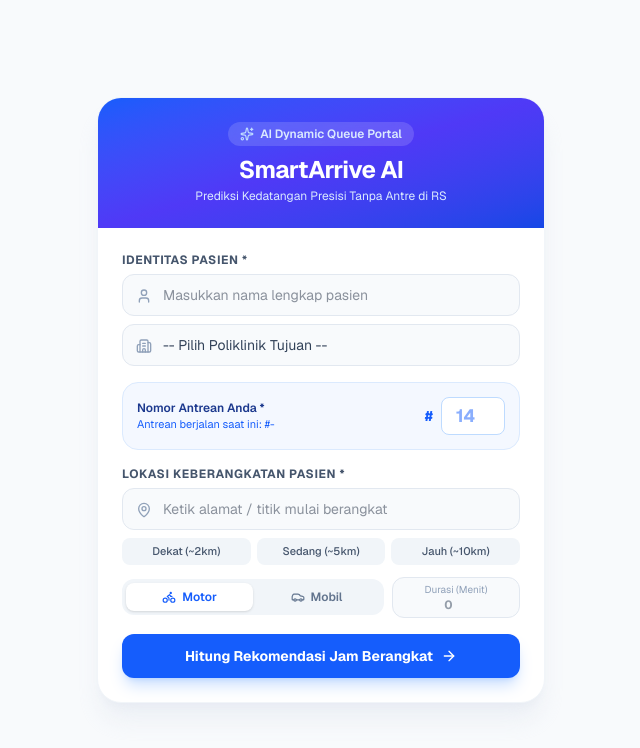
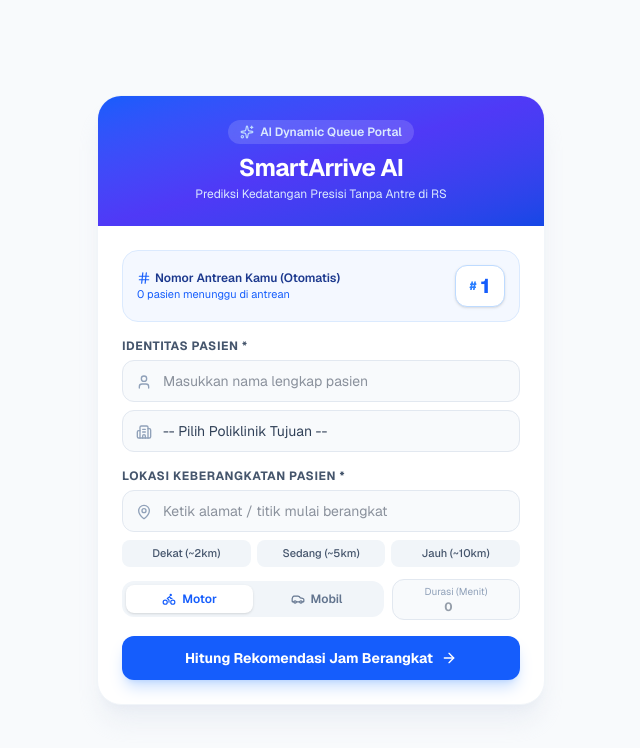
Before and after one commit to Dhil-Web/smart-queue-prototype, a Next.js app: page / in a window 1280 px wide. Shown: the top 748 px of the page, without its empty margins (319-959 px from the left). Built offline with nearby package versions, Linux system fonts and the light colour scheme; no server answers; the database is empty.

Commit message:
feat: antrean urut otomatis dari jumlah antrean database

```diff
--- a/app/page.tsx
+++ b/app/page.tsx
@@ -11,7 +11,8 @@ import {
   ChevronLeft,
   AlertCircle,
   Clock,
-  ArrowRight
+  ArrowRight,
+  Hash
 } from 'lucide-react';
 import { supabase } from '@/lib/supabase';
 
@@ -33,15 +34,17 @@ export default function PatientPage() {
   // State Form Pasien
   const [patientName, setPatientName] = useState('');
   const [selectedPoli, setSelectedPoli] = useState('');
-  const [userQueue, setUserQueue] = useState<number | ''>('');
   const [locationName, setLocationName] = useState('');
   const [travelMode, setTravelMode] = useState<'motor' | 'mobil'>('motor');
   const [travelTime, setTravelTime] = useState<number | ''>('');
+  const [assignedQueue, setAssignedQueue] = useState<number>(1);
   const [errorMessage, setErrorMessage] = useState('');
+  const [isSubmitting, setIsSubmitting] = useState(false);
 
-  const avgServiceTime = 5;
+  const avgServiceTime = 5; // 5 menit per pasien
   const [currentTime, setCurrentTime] = useState(new Date());
 
+  // Ambil Data Antrean dari Supabase
   const fetchQueues = async () => {
     const { data, error } = await supabase
       .from('queues')
@@ -56,6 +59,7 @@ export default function PatientPage() {
   useEffect(() => {
     fetchQueues();
 
+    // Dengar perubahan database secara Realtime
     const channel = supabase
       .channel('realtime_patient_queues')
       .on(
@@ -75,11 +79,18 @@ export default function PatientPage() {
     };
   }, []);
 
+  // Hitung nomor antrean berikutnya secara otomatis (Max Queue + 1)
+  const nextQueueNumber = queueList.length > 0
+    ? Math.max(...queueList.map((p) => p.queue_number)) + 1
+    : 1;
+
+  // Pasien yang sedang dilayani saat ini
   const activePatient = queueList.find((p) => p.status === 'in-progress');
   const currentQueueNum = activePatient
     ? activePatient.queue_number
     : (queueList.find((p) => p.status === 'waiting')?.queue_number || 0);
 
+  // Preset Jarak
   const handleLocationPreset = (preset: 'dekat' | 'sedang' | 'jauh') => {
     if (preset === 'dekat') {
       setLocationName('Area Sekitar RS (±2 km)');
@@ -93,18 +104,30 @@ export default function PatientPage() {
     }
   };
 
+  // Submit Registrasi Pasien
   const handlePatientSubmit = async (e: React.FormEvent) => {
     e.preventDefault();
     setErrorMessage('');
+    setIsSubmitting(true);
 
-    if (!patientName.trim() || !selectedPoli || !locationName.trim() || userQueue === '' || travelTime === '') {
+    if (!patientName.trim() || !selectedPoli || !locationName.trim() || travelTime === '') {
       setErrorMessage('Semua field wajib diisi.');
+      setIsSubmitting(false);
       return;
     }
 
+    // Ambil data antrean paling mutakhir sebelum insert untuk menghindari tabrakan nomor
+    const { data: latestData } = await supabase
+      .from('queues')
+      .select('queue_number')
+      .order('queue_number', { ascending: false })
+      .limit(1);
+
+    const latestNumber = (latestData && latestData.length > 0) ? latestData[0].queue_number + 1 : 1;
+
     const { error } = await supabase.from('queues').insert([
       {
-        queue_number: Number(userQueue),
+        queue_number: latestNumber,
         name: patientName,
         poli: selectedPoli,
         location: locationName,
@@ -116,17 +139,20 @@ export default function PatientPage() {
 
     if (error) {
       setErrorMessage('Gagal mendaftar antrean: ' + error.message);
+      setIsSubmitting(false);
       return;
     }
 
+    setAssignedQueue(latestNumber);
     setStep('dashboard');
+    setIsSubmitting(false);
   };
 
-  const numericUserQueue = typeof userQueue === 'number' ? userQueue : currentQueueNum;
-  const numericTravelTime = typeof travelTime === 'number' ? travelTime : 0;
-  const waitingPatientsBeforeUser = queueList.filter((p) => p.queue_number < numericUserQueue && p.status !== 'completed').length;
+  // Kalkulasi Waktu di Dashboard Pasien
+  const waitingPatientsBeforeUser = queueList.filter((p) => p.queue_number < assignedQueue && p.status !== 'completed').length;
   const estimatedWaitMinutes = waitingPatientsBeforeUser * avgServiceTime;
   const estimatedCallDate = new Date(currentTime.getTime() + estimatedWaitMinutes * 60000);
+  const numericTravelTime = typeof travelTime === 'number' ? travelTime : 0;
   const departureDate = new Date(estimatedCallDate.getTime() - (numericTravelTime + 5) * 60000);
 
   const formatTime = (date: Date) => date.toLocaleTimeString('id-ID', { hour: '2-digit', minute: '2-digit' });
@@ -135,7 +161,7 @@ export default function PatientPage() {
     <div className="min-h-screen bg-slate-50 flex items-center justify-center p-4 font-sans text-slate-800">
       <div className="w-full max-w-md bg-white rounded-3xl shadow-xl shadow-slate-200/60 border border-slate-100 overflow-hidden">
 
-        {/* Header Portal Pasien */}
+        {/* Header Pasien */}
         <div className="bg-gradient-to-br from-blue-600 via-indigo-600 to-blue-700 p-6 text-white text-center relative">
           <div className="inline-flex items-center gap-1.5 px-3 py-1 rounded-full bg-white/15 text-xs font-semibold backdrop-blur-sm mb-2 text-blue-100">
             <Sparkles className="w-3.5 h-3.5 text-blue-200" />
@@ -154,6 +180,23 @@ export default function PatientPage() {
               </div>
             )}
 
+            {/* Nomor Antrean Otomatis */}
+            <div className="bg-blue-50/70 p-3.5 rounded-2xl border border-blue-100 flex items-center justify-between">
+              <div>
+                <p className="text-xs font-semibold text-blue-900 flex items-center gap-1">
+                  <Hash className="w-3.5 h-3.5 text-blue-600" /> Nomor Antrean Kamu (Otomatis)
+                </p>
+                <p className="text-[11px] text-blue-600">
+                  {queueList.filter(p => p.status === 'waiting').length} pasien menunggu di antrean
+                </p>
+              </div>
+              <div className="flex items-center gap-1 bg-white px-3.5 py-1.5 rounded-xl border border-blue-200 shadow-sm">
+                <span className="text-xs font-bold text-blue-500">#</span>
+                <span className="font-extrabold text-xl text-blue-600">{nextQueueNumber}</span>
+              </div>
+            </div>
+
+            {/* Identitas Pasien */}
             <div>
               <label className="text-xs font-bold text-slate-600 uppercase tracking-wider block mb-1.5">
                 Identitas Pasien *
@@ -189,26 +232,7 @@ export default function PatientPage() {
               </div>
             </div>
 
-            <div className="bg-blue-50/70 p-3.5 rounded-2xl border border-blue-100 flex items-center justify-between">
-              <div>
-                <p className="text-xs font-semibold text-blue-900">Nomor Antrean Anda *</p>
-                <p className="text-[11px] text-blue-600">Antrean berjalan saat ini: #{currentQueueNum || '-'}</p>
-              </div>
-              <div className="flex items-center gap-2">
-                <span className="text-sm font-bold text-blue-600">#</span>
-                <input
-                  type="number"
-                  required
-                  min="1"
-                  max="99"
-                  value={userQueue}
-                  onChange={(e) => setUserQueue(e.target.value ? Number(e.target.value) : '')}
-                  placeholder="14"
-                  className="w-16 text-center font-bold text-lg py-1 bg-white border border-blue-200 rounded-lg text-blue-600 focus:outline-none focus:ring-2 focus:ring-blue-500"
-                />
-              </div>
-            </div>
-
+            {/* Lokasi Pasien */}
             <div>
               <label className="text-xs font-bold text-slate-600 uppercase tracking-wider block mb-1.5">
                 Lokasi Keberangkatan Pasien *
@@ -226,6 +250,7 @@ export default function PatientPage() {
                 />
               </div>
 
+              {/* Preset Cepat */}
               <div className="grid grid-cols-3 gap-1.5 mb-3">
                 <button
                   type="button"
@@ -250,6 +275,7 @@ export default function PatientPage() {
                 </button>
               </div>
 
+              {/* Pilihan Transportasi & Durasi */}
               <div className="flex items-center gap-2">
                 <div className="flex bg-slate-100 p-1 rounded-xl flex-1">
                   <button
@@ -290,9 +316,10 @@ export default function PatientPage() {
 
             <button
               type="submit"
-              className="w-full mt-2 py-3 bg-blue-600 hover:bg-blue-700 text-white rounded-xl font-bold text-sm flex items-center justify-center gap-2 shadow-lg shadow-blue-500/25 transition active:scale-[0.98]"
+              disabled={isSubmitting}
+              className="w-full mt-2 py-3 bg-blue-600 hover:bg-blue-700 disabled:bg-blue-300 text-white rounded-xl font-bold text-sm flex items-center justify-center gap-2 shadow-lg shadow-blue-500/25 transition active:scale-[0.98]"
             >
-              Hitung Rekomendasi Jam Berangkat
+              {isSubmitting ? 'Mendaftarkan Antrean...' : 'Hitung Rekomendasi Jam Berangkat'}
               <ArrowRight className="w-4 h-4" />
             </button>
           </form>
@@ -315,11 +342,11 @@ export default function PatientPage() {
             <div className="grid grid-cols-2 gap-3">
               <div className="bg-slate-50 border border-slate-100 rounded-2xl p-3.5 text-center">
                 <span className="text-[11px] font-medium text-slate-500 block mb-1">Antrean Saat Ini</span>
-                <span className="text-3xl font-extrabold text-slate-800">#{currentQueueNum}</span>
+                <span className="text-3xl font-extrabold text-slate-800">#{currentQueueNum || '-'}</span>
               </div>
               <div className="bg-blue-50 border border-blue-100 rounded-2xl p-3.5 text-center">
                 <span className="text-[11px] font-medium text-blue-600 block mb-1">Nomor Kamu</span>
-                <span className="text-3xl font-extrabold text-blue-600">#{numericUserQueue}</span>
+                <span className="text-3xl font-extrabold text-blue-600">#{assignedQueue}</span>
               </div>
             </div>
 
```
